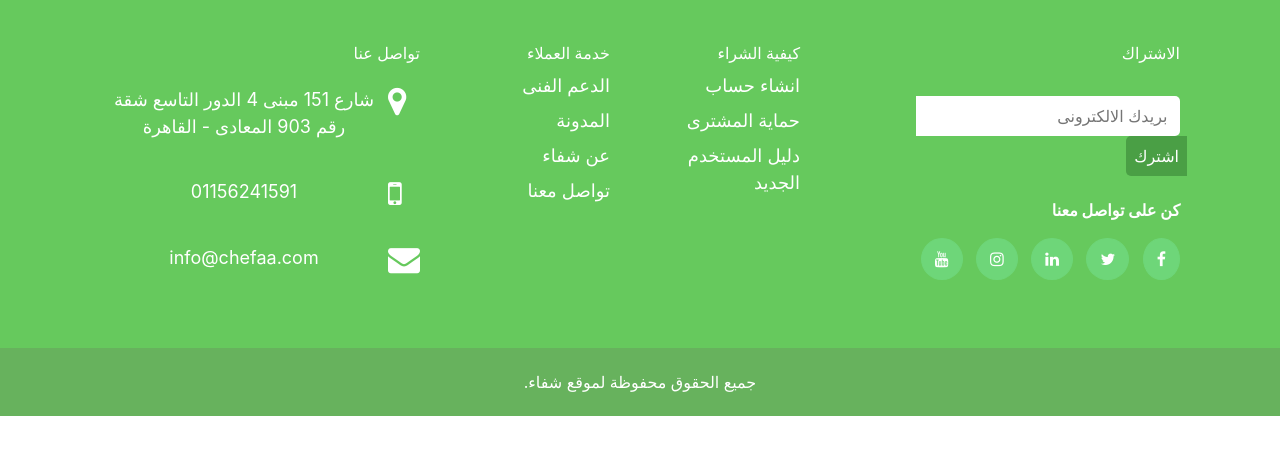
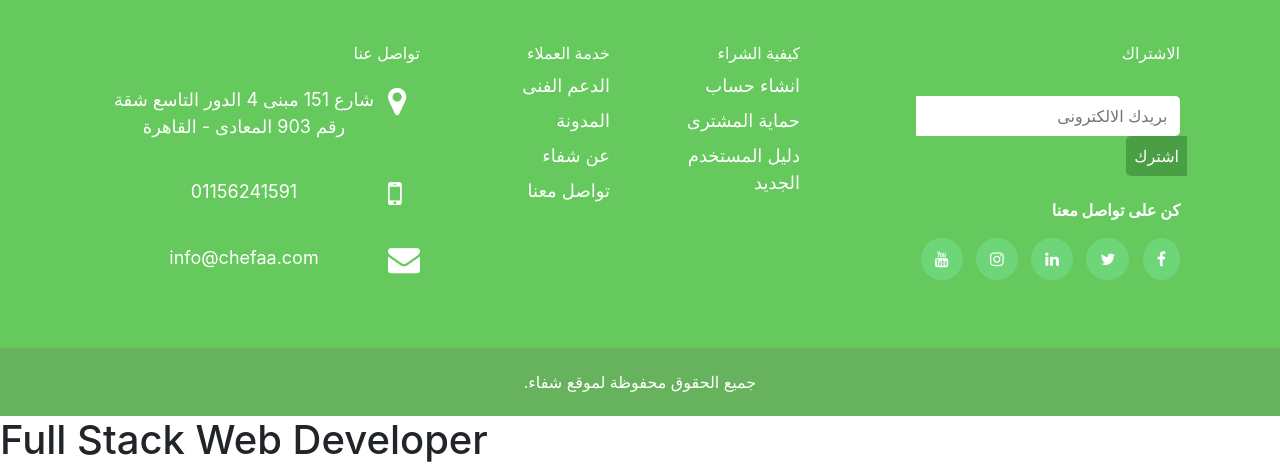
Before and after one commit to Hesham124/chefaa_store, a PHP site: page / in a window 1280 px wide. Shown: the part 3575-4047 px from the top of the page. Before the commit the page ends 3991 px from the top, so only its background shows below. Run offline with PHP 8.4, Linux system fonts and the light colour scheme.

Commit message:
first commit

```diff
--- a/index.php
+++ b/index.php
@@ -929,6 +929,8 @@
 
     <!-- End Scroll To Top Button -->
 
+    <h1>  Full Stack Web Developer </h1>
+
     <!-- End My Work -->
 
     <!-- Start Calling JQuery , Bootstrap , Carousel Slider And Nice Scroll Plugins -->
```
